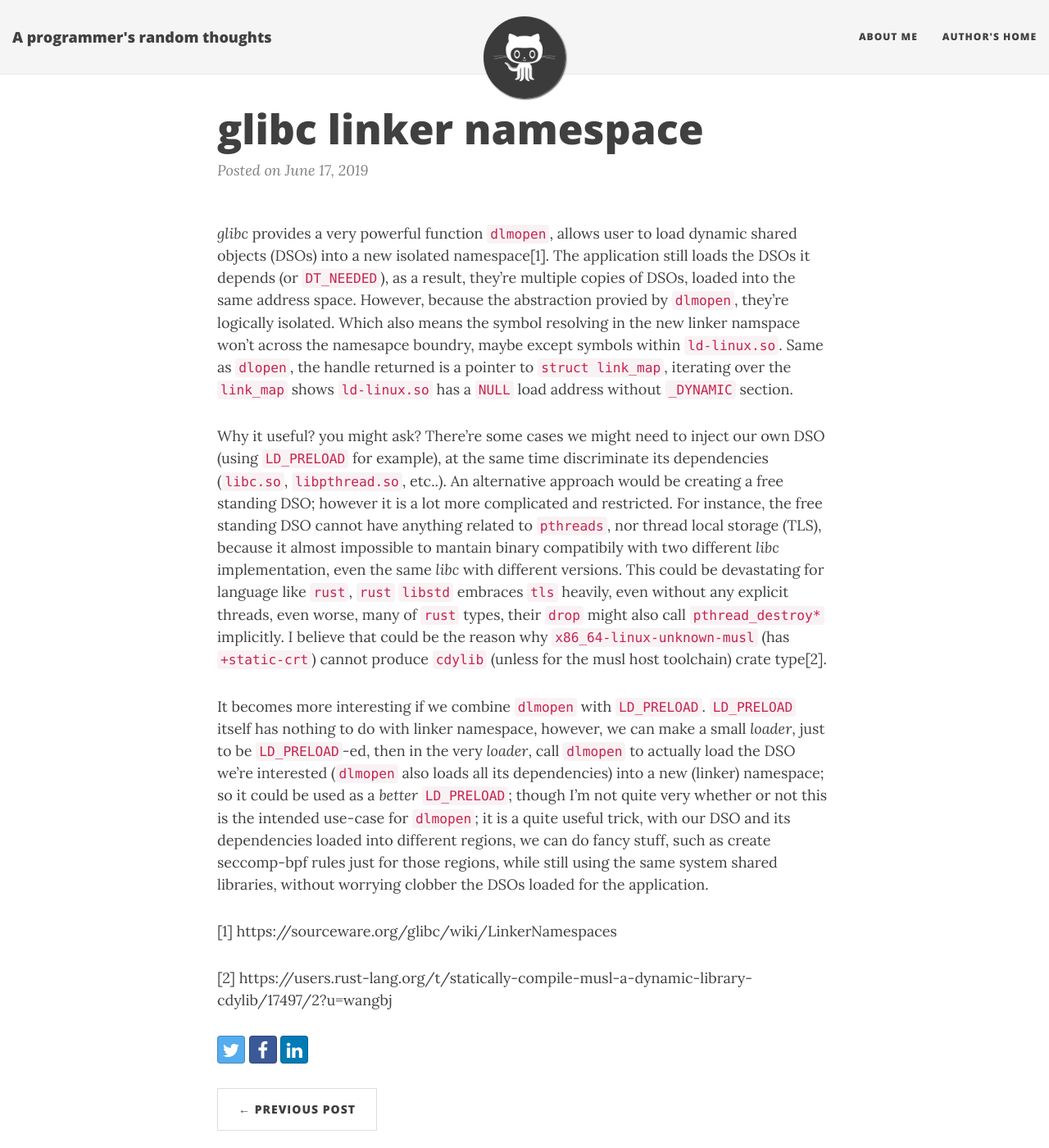
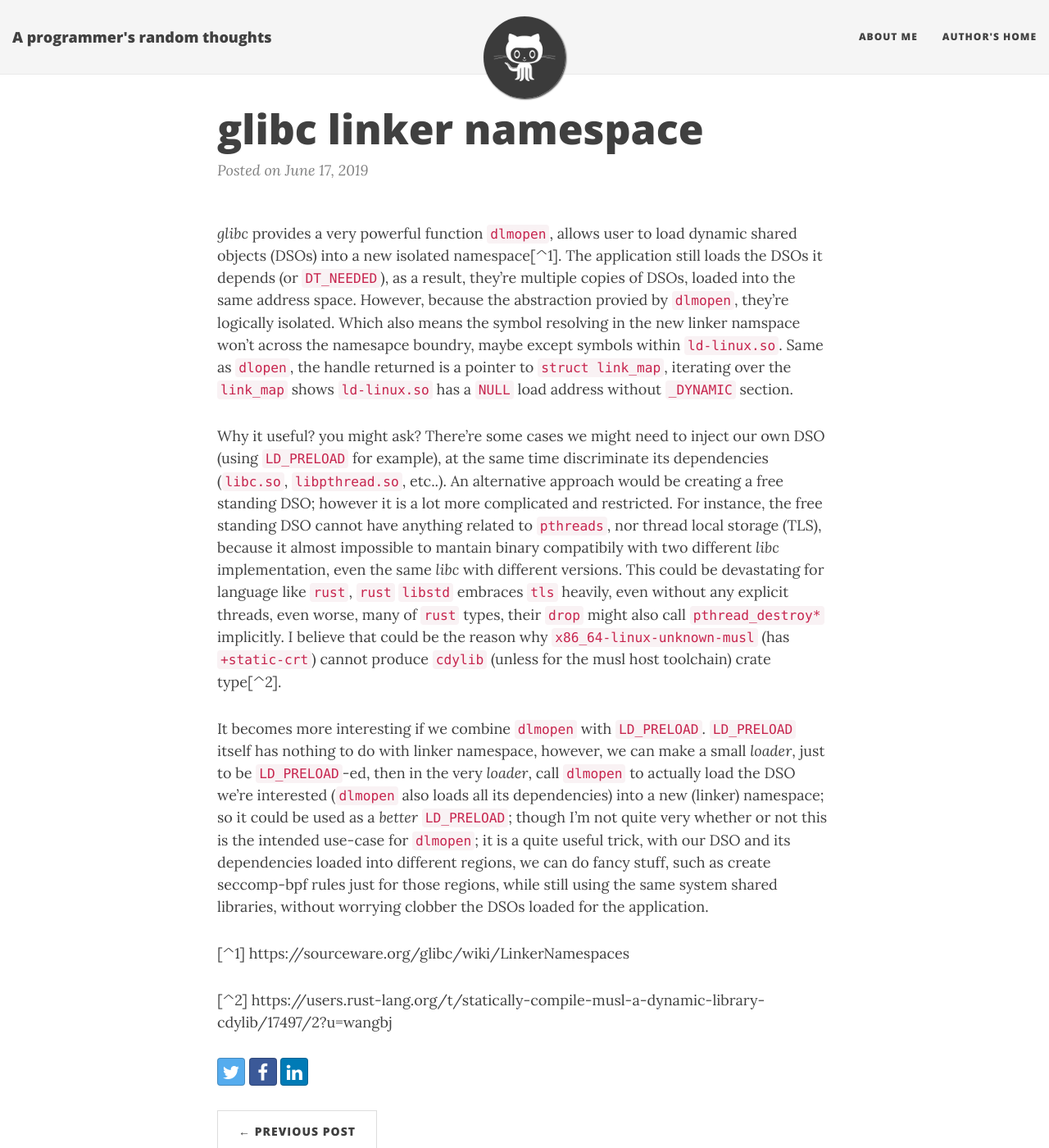
Before and after one commit to wangbj/wangbj.github.io, a Jekyll site: the page built from _posts/2019-06-17-linker-ns.md, in a window 1280 px wide and 1400 px high. Shown: the whole window at 82% size. Built offline with Jekyll 4.4.1, drawn with Linux system fonts in a browser that asks for light colours; nearby versions of some CDN libraries.

```diff
--- a/_posts/2019-06-17-linker-ns.md
+++ b/_posts/2019-06-17-linker-ns.md
@@ -5,7 +5,7 @@ date:   2019-06-17
 categories: Linux
 ---
 
-*glibc* provides a very powerful function `dlmopen`, allows user to load dynamic shared objects (DSOs) into a new isolated namespace[1].
+*glibc* provides a very powerful function `dlmopen`, allows user to load dynamic shared objects (DSOs) into a new isolated namespace[^1].
 The application still loads the DSOs it depends (or `DT_NEEDED`), as a result, they're multiple copies of DSOs, loaded into the same address space.
 However, because the abstraction provied by `dlmopen`, they're logically isolated. Which also means the symbol resolving in the new linker namspace
 won't across the namesapce boundry, maybe except symbols within `ld-linux.so`. Same as `dlopen`, the handle returned is a pointer to
@@ -17,7 +17,7 @@ complicated and restricted. For instance, the free standing DSO cannot have anyt
 it almost impossible to mantain binary compatibily with two different *libc* implementation, even the same *libc* with different versions. This could
 be devastating for language like `rust`, `rust` `libstd` embraces `tls` heavily, even without any explicit threads, even worse, many of `rust` types,
 their `drop` might also call `pthread_destroy*` implicitly. I believe that could be the reason why `x86_64-linux-unknown-musl`
- (has `+static-crt`) cannot produce `cdylib` (unless for the musl host toolchain) crate type[2].
+ (has `+static-crt`) cannot produce `cdylib` (unless for the musl host toolchain) crate type[^2].
 
 It becomes more interesting if we combine `dlmopen` with `LD_PRELOAD`. `LD_PRELOAD` itself has nothing to do with linker namespace, however,
 we can make a small *loader*, just to be `LD_PRELOAD`-ed, then in the very *loader*, call `dlmopen` to actually load the DSO we're interested (`dlmopen` also loads all its dependencies)
@@ -25,6 +25,6 @@ into a new (linker) namespace; so it could be used as a *better* `LD_PRELOAD`; t
 for `dlmopen`; it is a quite useful trick, with our DSO and its dependencies loaded into different regions, we can do fancy stuff, such as create seccomp-bpf rules just for those regions,
 while still using the same system shared libraries, without worrying clobber the DSOs loaded for the application.
 
-[1] https://sourceware.org/glibc/wiki/LinkerNamespaces
+[^1] https://sourceware.org/glibc/wiki/LinkerNamespaces
 
-[2] https://users.rust-lang.org/t/statically-compile-musl-a-dynamic-library-cdylib/17497/2?u=wangbj
+[^2] https://users.rust-lang.org/t/statically-compile-musl-a-dynamic-library-cdylib/17497/2?u=wangbj
```
